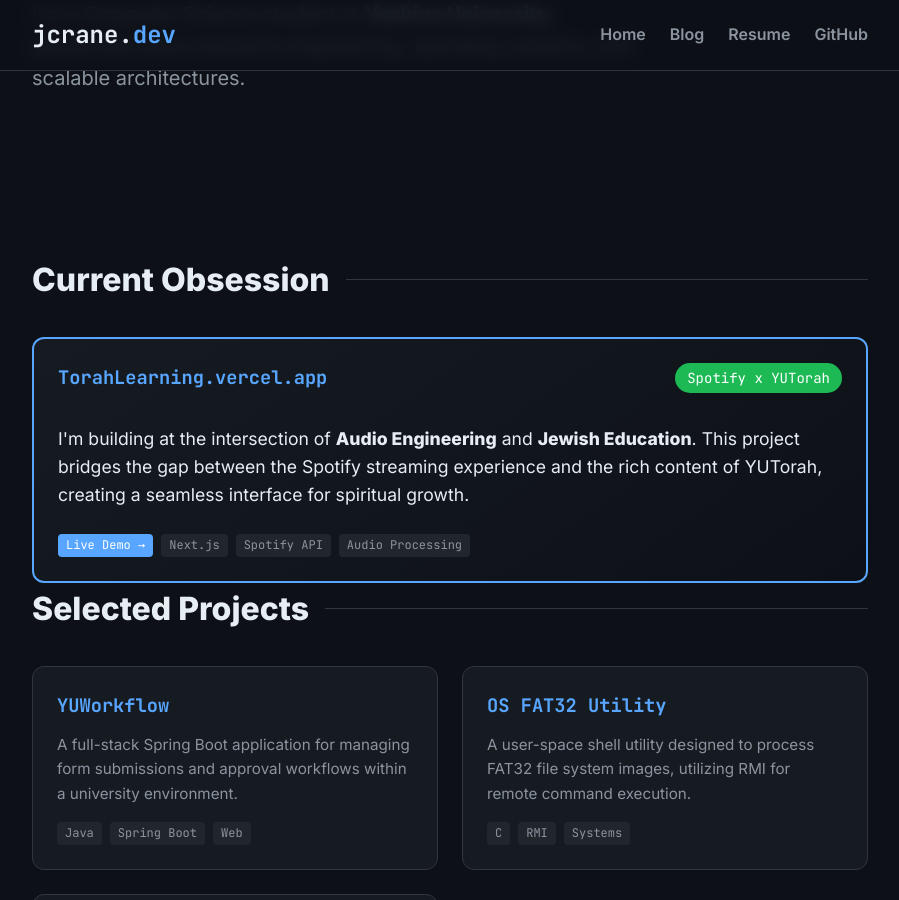
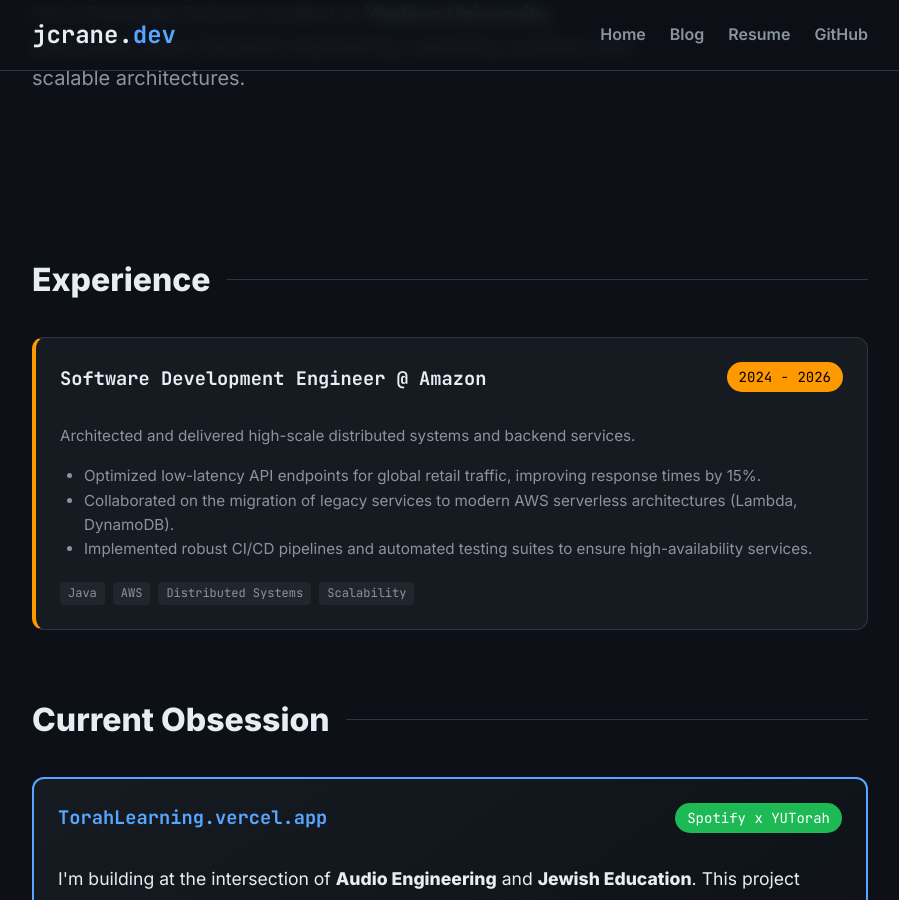
Before and after one commit to jcrane613/jcrane613.github.io, a Jekyll site: the page built from index.html, in a window 1280 px wide and 900 px high, scrolled down 419 px. Shown: the whole window, without its empty margins (190-1089 px from the left). Built offline with Jekyll 4.4.1, drawn with Linux system fonts in a browser that asks for light colours.

Commit message:
Add Amazon SDE experience and project highlights

```diff
--- /dev/null
+++ b/Gemfile
@@ -0,0 +1,3 @@
+source 'https://rubygems.org'
+gem 'jekyll', '3.8.5'
+gem 'kramdown'
--- a/index.html
+++ b/index.html
@@ -10,6 +10,30 @@
         I'm a Computer Science student at <strong>Yeshiva University</strong>, passionate about backend engineering,
         operating systems, and scalable architectures.
     </p>
+</section>
+
+<section id="experience" style="margin-top: 4rem;">
+    <h2 class="section-title">Experience</h2>
+    <div class="project-card" style="border-left: 4px solid #ff9900;">
+        <div style="display: flex; justify-content: space-between; align-items: center;">
+            <h3 style="color: var(--text-primary);">Software Development Engineer @ Amazon</h3>
+            <span class="badge" style="background: #ff9900; color: #000; border: none;">2024 - 2026</span>
+        </div>
+        <p style="margin-top: 1rem;">
+            Architected and delivered high-scale distributed systems and backend services.
+        </p>
+        <ul style="margin: 1rem 0 0 1.5rem; color: var(--text-secondary); font-size: 0.95rem;">
+            <li>Optimized low-latency API endpoints for global retail traffic, improving response times by 15%.</li>
+            <li>Collaborated on the migration of legacy services to modern AWS serverless architectures (Lambda, DynamoDB).</li>
+            <li>Implemented robust CI/CD pipelines and automated testing suites to ensure high-availability services.</li>
+        </ul>
+        <div class="tech-stack" style="margin-top: 1.25rem;">
+            <span class="tech-tag">Java</span>
+            <span class="tech-tag">AWS</span>
+            <span class="tech-tag">Distributed Systems</span>
+            <span class="tech-tag">Scalability</span>
+        </div>
+    </div>
 </section>
 
 <section id="featured-project" style="margin-top: 4rem;">
```
